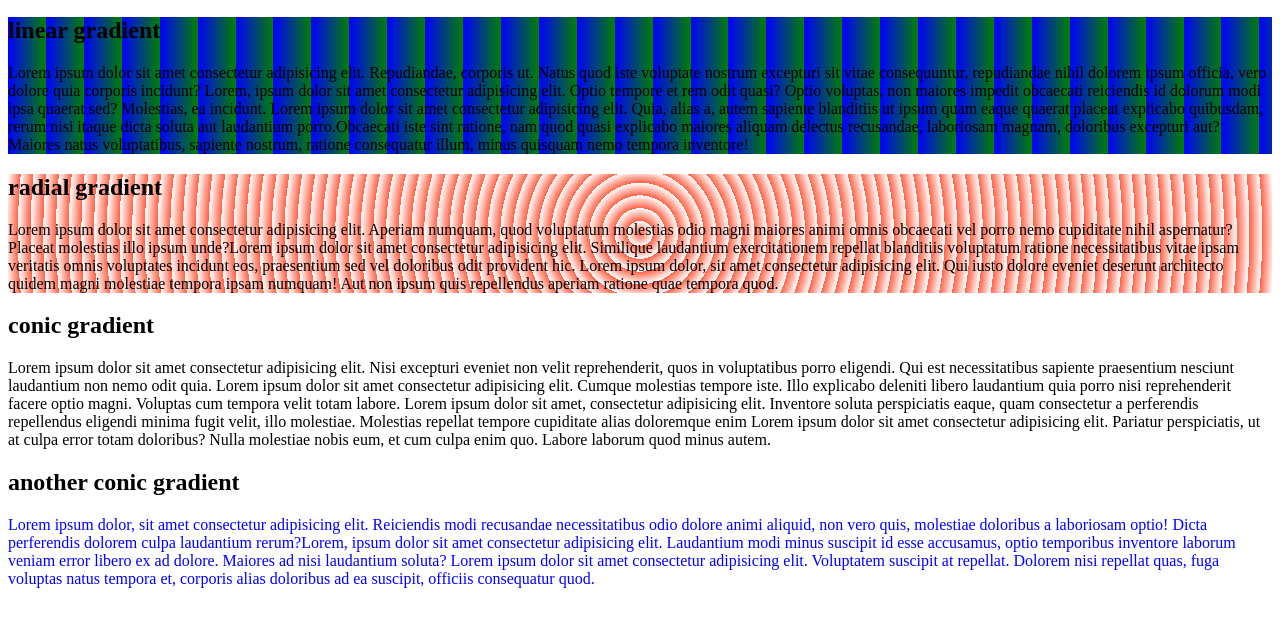
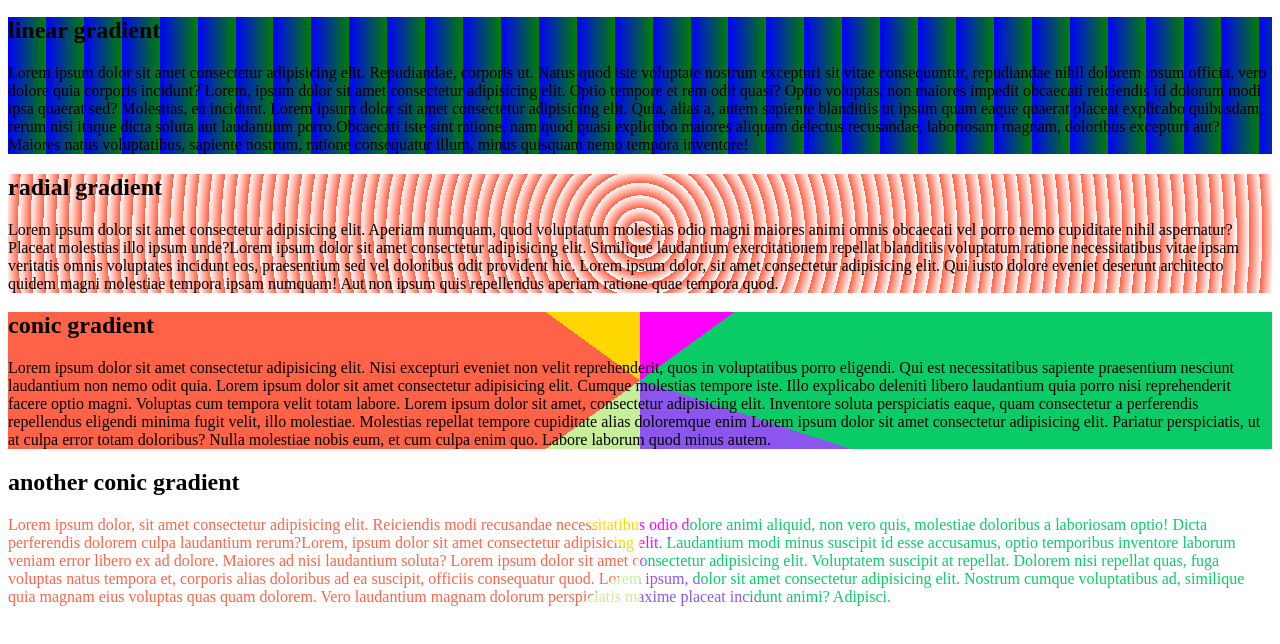
Before and after one commit to genesisgap/juneweek4, a plain HTML site: page index.html in a window 1280 px wide. Shown: the part 110-754 px from the top of the page. Drawn offline with Linux system fonts and the light colour scheme.

Commit message:
fix: modify class work

```diff
--- a/index.html
+++ b/index.html
@@ -21,12 +21,12 @@
     </section>
     <section>
         <h2>conic gradient</h2>
-        <p> Lorem ipsum dolor sit amet consectetur adipisicing elit. Nisi excepturi eveniet non velit reprehenderit, quos in voluptatibus porro eligendi. Qui est necessitatibus sapiente praesentium nesciunt laudantium non nemo odit quia. Lorem ipsum dolor sit amet consectetur adipisicing elit. Cumque molestias tempore iste. Illo explicabo deleniti libero laudantium quia porro nisi reprehenderit facere optio magni. Voluptas cum tempora velit totam labore. Lorem ipsum dolor sit amet, consectetur adipisicing elit. Inventore soluta perspiciatis eaque, quam consectetur a perferendis repellendus eligendi minima fugit velit, illo molestiae. Molestias repellat tempore cupiditate alias doloremque enim Lorem ipsum dolor sit amet consectetur adipisicing elit. Pariatur perspiciatis, ut at culpa error totam doloribus? Nulla molestiae nobis eum, et cum culpa enim quo. Labore laborum quod minus autem.
+        <p>Lorem ipsum dolor sit amet consectetur adipisicing elit. Nisi excepturi eveniet non velit reprehenderit, quos in voluptatibus porro eligendi. Qui est necessitatibus sapiente praesentium nesciunt laudantium non nemo odit quia. Lorem ipsum dolor sit amet consectetur adipisicing elit. Cumque molestias tempore iste. Illo explicabo deleniti libero laudantium quia porro nisi reprehenderit facere optio magni. Voluptas cum tempora velit totam labore. Lorem ipsum dolor sit amet, consectetur adipisicing elit. Inventore soluta perspiciatis eaque, quam consectetur a perferendis repellendus eligendi minima fugit velit, illo molestiae. Molestias repellat tempore cupiditate alias doloremque enim Lorem ipsum dolor sit amet consectetur adipisicing elit. Pariatur perspiciatis, ut at culpa error totam doloribus? Nulla molestiae nobis eum, et cum culpa enim quo. Labore laborum quod minus autem.
         </p>
     </section>
     <section>
         <h2> another conic gradient</h2>
-        <p>Lorem ipsum dolor, sit amet consectetur adipisicing elit. Reiciendis modi recusandae necessitatibus odio dolore animi aliquid, non vero quis, molestiae doloribus a laboriosam optio! Dicta perferendis dolorem culpa laudantium rerum?Lorem, ipsum dolor sit amet consectetur adipisicing elit. Laudantium modi minus suscipit id esse accusamus, optio temporibus inventore laborum veniam error libero ex ad dolore. Maiores ad nisi laudantium soluta? Lorem ipsum dolor sit amet consectetur adipisicing elit. Voluptatem suscipit at repellat. Dolorem nisi repellat quas, fuga voluptas natus tempora et, corporis alias doloribus ad ea suscipit, officiis consequatur quod.</p>
+        <p>Lorem ipsum dolor, sit amet consectetur adipisicing elit. Reiciendis modi recusandae necessitatibus odio dolore animi aliquid, non vero quis, molestiae doloribus a laboriosam optio! Dicta perferendis dolorem culpa laudantium rerum?Lorem, ipsum dolor sit amet consectetur adipisicing elit. Laudantium modi minus suscipit id esse accusamus, optio temporibus inventore laborum veniam error libero ex ad dolore. Maiores ad nisi laudantium soluta? Lorem ipsum dolor sit amet consectetur adipisicing elit. Voluptatem suscipit at repellat. Dolorem nisi repellat quas, fuga voluptas natus tempora et, corporis alias doloribus ad ea suscipit, officiis consequatur quod. Lorem ipsum, dolor sit amet consectetur adipisicing elit. Nostrum cumque voluptatibus ad, similique quia magnam eius voluptas quas quam dolorem. Vero laudantium magnam dolorum perspiciatis maxime placeat incidunt animi? Adipisci.</p>
     </section>
 </body>
 </html>
--- a/styles.css
+++ b/styles.css
@@ -2,7 +2,7 @@ html{
     --text-color: rgb(233, 190, 17);
 }
 
-h1 {
+h1{
     color: red;
     color: #abccdebb;
     color: #ff00ff;
@@ -12,7 +12,6 @@ h1 {
 }
 
 section:first-of-type{
-    background-color: green;
     background-image: linear-gradient(-45deg, green 40%, blue 50%);
     background-image: linear-gradient(90deg, violet 35%, crimson 80%, fuchsia 80%);
     background-image: linear-gradient(to bottom right, purple 50%, var (--text-color) 50%);
@@ -29,30 +28,31 @@ section:nth-of-type(2){
 
 section:nth-of-type(3){
     background-image: conic-gradient(
-        fuchsia 15%
-        #09cc66 15%
-        #09cc66 30%
-        #8b55ee 30%
-        #8b55ee 50%
-        #c7ee99 50%
-        #c7ee99 65%
-        tomato 65%
-        tomato 85%
+        fuchsia 15%,
+        #09cc66 15%,
+        #09cc66 30%,
+        #8b55ee 30%,
+        #8b55ee 50%,
+        #c7ee99 50%,
+        #c7ee99 65%,
+        tomato 65%,
+        tomato 85%,
         gold 85%
         );
-}
+    }
 
 section:last-of-type :last-child{
-    color: blue;
+    color: transparent;
     background-image: conic-gradient(
-        fuchsia 15%
-        #09cc66 15%
-        #09cc66 30%
-        #8b55ee 300%
-        #8b55ee 50%
-        #c7ee99 50%
-        #c7ee99 65%
-        tomato 85%
+        fuchsia 15%,
+        #09cc66 15%,
+        #09cc66 30%,
+        #8b55ee 30%,
+        #8b55ee 50%,
+        #c7ee99 50%,
+        #c7ee99 65%,
+        tomato 65%,
+        tomato 85%,
         gold 85%
     );
     background-clip: text;
```
